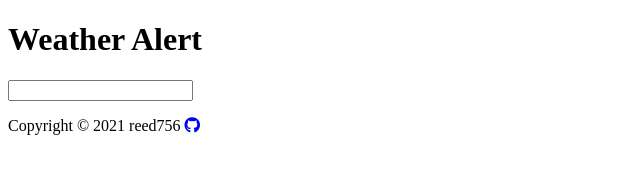
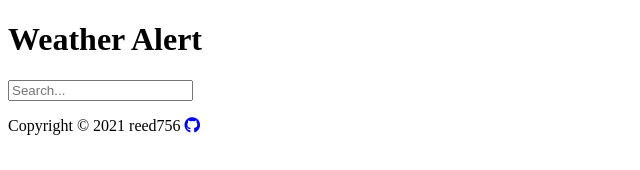
Before and after one commit to reed756/weather-alert-base, a React (Create React App) app: page / in a window 1280 px wide. Shown: the top 170 px of the page, without its empty margins (0-640 px from the left). Built offline with nearby package versions, Linux system fonts and the light colour scheme; the HTML template or start-up script is replaced by a standard one.

Commit message:
updated WeatherApp component

```diff
--- a/src/App.js
+++ b/src/App.js
@@ -1,12 +1,12 @@
 import Header from "./components/Header";
 import Footer from "./components/Footer";
-import WeatherFinder from "./components/WeatherFinder";
+import WeatherApp from "./components/WeatherApp";
 
 function App() {
   return (
     <>
       <Header />
-      <WeatherFinder />
+      <WeatherApp />
       <Footer />
     </>
   );
--- /dev/null
+++ b/src/components/WeatherApp.js
@@ -0,0 +1,68 @@
+import React, { useState } from 'react';
+
+const api = {
+  key: "69dac5d5de79ccea4d21780a0f0a4d6e",
+  base: "https://api.openweathermap.org/data/2.5/"
+}
+
+function WeatherApp() {
+    const [query, setQuery] = useState('');
+    const [weather, setWeather] = useState({});
+
+    const search = evt => {
+      if (evt.key === "Enter") {
+        fetch(`${api.base}weather?q=${query}&units=metric&APPID=${api.key}`)
+          .then(res => res.json())
+          .then(result => {
+            setWeather(result);
+            setQuery('');
+            console.log(result);
+          });
+      }
+    }
+
+    const dateBuilder = (d) => {
+      let months = ["January", "February", "March", "April", "May", "June", "July", "August", "September", "October", "November", "December"];
+      let days = ["Sunday", "Monday", "Tuesday", "Wednesday", "Thursday", "Friday", "Saturday"];
+
+      let day = days[d.getDay()];
+      let date = d.getDate();
+      let month = months[d.getMonth()];
+      let year = d.getFullYear();
+
+      return `${day} ${date} ${month} ${year}`
+    }
+
+    return (
+      <div className={(typeof weather.main != "undefined") ? ((weather.main.temp > 16) ? 'app warm' : 'app') : 'app'}>
+        <main>
+          <div className="search-box">
+            <input
+              type="text"
+              className="search-bar"
+              placeholder="Search..."
+              onChange={e => setQuery(e.target.value)}
+              value={query}
+              onKeyPress={search}
+            />
+          </div>
+          {(typeof weather.main != "undefined") ? (
+          <div>
+            <div className="location-box">
+              <div className="location">{weather.name}, {weather.sys.country}</div>
+              <div className="date">{dateBuilder(new Date())}</div>
+            </div>
+            <div className="weather-box">
+              <div className="temp">
+                {Math.round(weather.main.temp)}°c
+              </div>
+              <div className="weather">{weather.weather[0].main}</div>
+            </div>
+          </div>
+          ) : ('')}
+        </main>
+      </div>
+    );
+  }
+
+  export default WeatherApp;
--- a/src/components/WeatherDisplay.js
+++ /dev/null
@@ -1,14 +0,0 @@
-import React from 'react'
-
-function WeatherDisplay(props) {
-    return (
-        <>
-            <p>{props.name}</p>
-            <p>{props.direction}</p>
-            <p>{props.speed}</p>
-            <p>{props.gust}</p>
-        </>
-    )
-}
-
-export default WeatherDisplay
--- a/src/components/WeatherFinder.js
+++ /dev/null
@@ -1,51 +0,0 @@
-import React, { useState } from 'react'
-import WeatherDisplay from './WeatherDisplay';
-import WeatherForm from './WeatherForm';
-
-function WeatherFinder() {
-
-    const [weatherLocation, setWeatherLocation] = useState('');
-    const [windDirection, setWindDirection] = useState('');
-    const [windSpeed, setWindSpeed] = useState('');
-    const [windGust, setWindGust] = useState('');
-
-    const getWeatherData = async(value) => {
-        try {
-            let response = await fetch(`https://api.openweathermap.org/data/2.5/weather?q=${value}&appid=2d5ed2f42a6650224e2a6f20047d7b76`, {mode: 'cors'});
-            let weatherData = await response.json();
-            console.log(weatherData);
-            setWindDirection(weatherData.wind.deg);
-            setWindSpeed(weatherData.wind.speed);
-            setWindGust(weatherData.wind.gust);
-        } catch(err) {
-            alert("Please enter a real location!");
-            console.log(err);
-        }
-    }
-
-    const handleSubmit = (e) => {
-        e.preventDefault();
-        getWeatherData(weatherLocation)
-    }
-
-    const handleChange = (e) => {
-        setWeatherLocation(e.target.value);
-    }
-
-    return (
-        <>
-            <WeatherForm
-                handleSubmit={handleSubmit}
-                handleChange={handleChange}
-            />
-            <WeatherDisplay
-                name={weatherLocation}
-                direction={windDirection}
-                speed={windSpeed}
-                gust={windGust}
-            />
-        </>
-    )
-}
-
-export default WeatherFinder
--- a/src/components/WeatherForm.js
+++ /dev/null
@@ -1,14 +0,0 @@
-import React from 'react'
-
-function WeatherForm(props) {
-    return (
-        <form onSubmit={props.handleSubmit}>
-            <input
-                type="text"
-                onChange={props.handleChange}
-            ></input>
-        </form>
-    )
-}
-
-export default WeatherForm
```
